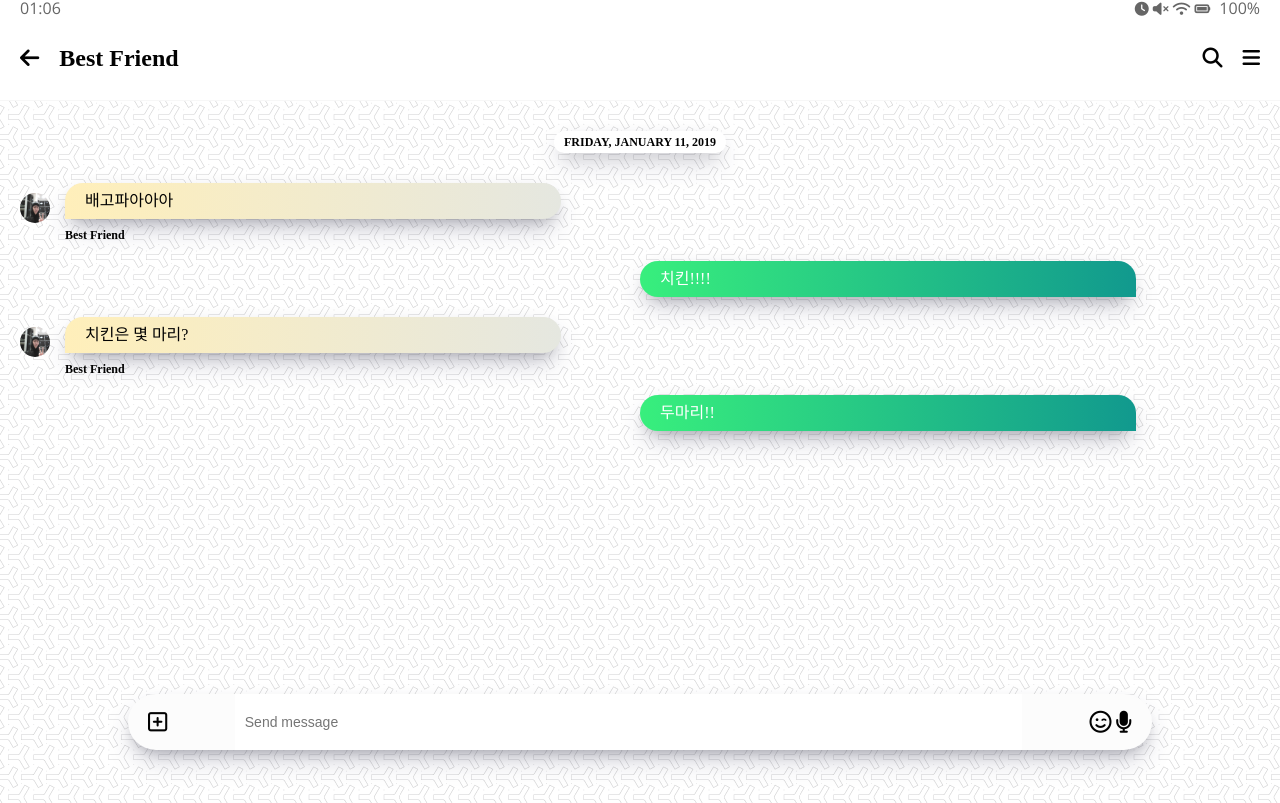
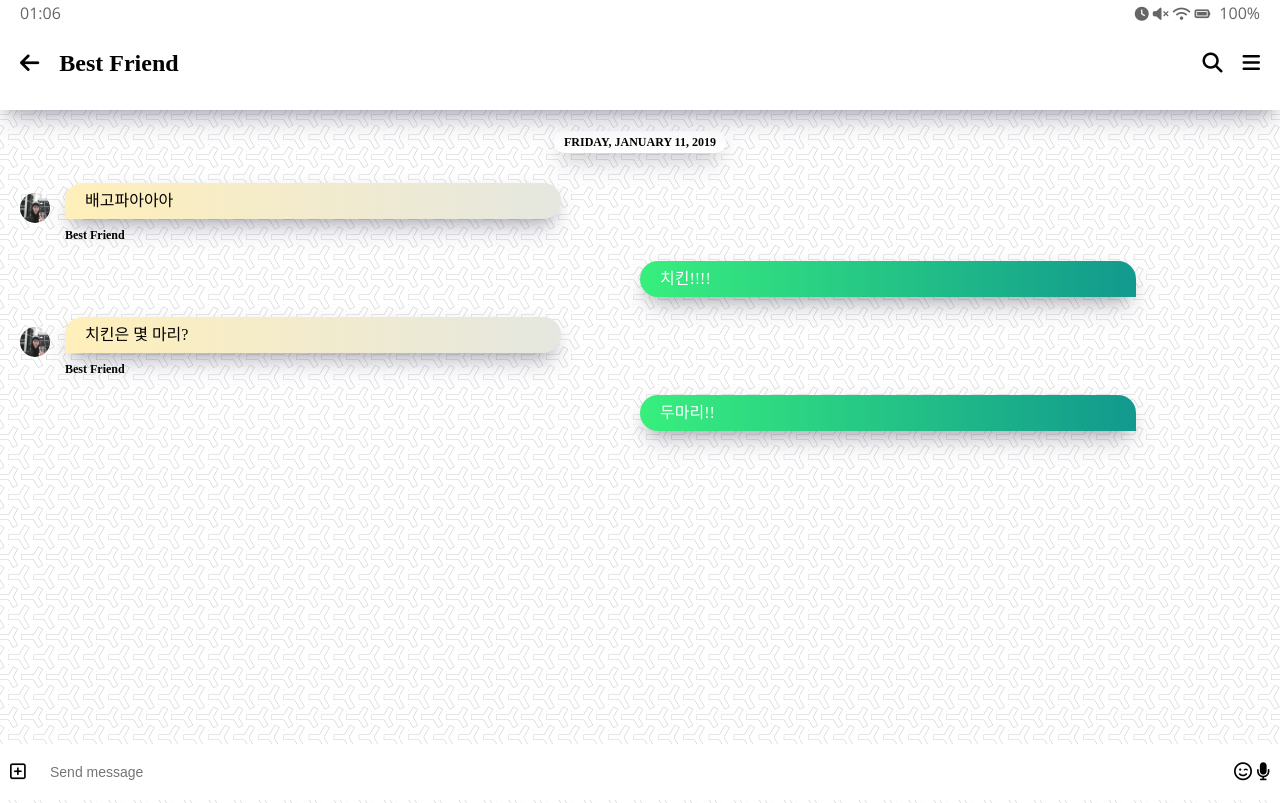
Before and after one commit to allieclan/kakao-clone, a plain HTML site: page chat.html in a window 1280 px wide. Shown: the top 803 px of the page. Drawn offline with nearby package versions, Linux system fonts and the light colour scheme.

Commit message:
animation#1

```diff
--- a/chat.html
+++ b/chat.html
@@ -12,6 +12,7 @@
     <title>Chat | Kakao CLone</title>
   </head>
   <body class="chat-body">
+    <div class="header-wrapper">
       <div class="status-bar">
         <div class="status-bar__column">
           <span class="status-bar__clock">01:06</span>
@@ -42,6 +43,7 @@
           </span>
         </div>
       </header>
+    </div>
     <main class="chat-screen">
       <ul class="chat__messages">
         <span class="chat__timestamp">Friday, January 11, 2019</span>
@@ -75,18 +77,17 @@
         </li>
       </ul>
     </main>
-    <div class="chat__write">
-      <div class="chat__write-column">
-        <i class="far fa-plus-square"></i>
-      </div>
-      <div class="chat__write-column">
+    <div class="chat__write-container">
       <input
+        class="chat__write"
         type="text"
         placeholder="Send message"
         class="chat__write-input"
       />
+      <div class="chat__icon-left chat__icon">
+        <i class="far fa-plus-square"></i>
       </div>
-      <div class="chat__write-column">
+      <div class="chat__icon-right chat__icon">
         <span class="chat__write-icon">
           <i class="far fa-smile-wink"></i>
         </span>
--- a/css/chat.css
+++ b/css/chat.css
@@ -1,5 +1,16 @@
+.header-wrapper {
+  top: 0px;
+  width: 100%;
+  position: fixed;
+  background-color: white;
+  padding: 5px 0px;
+  box-shadow: 0 13px 27px -5px rgba(50, 50, 93, 0.25),
+    0 8px 16px -8px rgba(0, 0, 0, 0.3), 0 -6px 16px -6px rgba(0, 0, 0, 0.025);
+}
+
 .chat-body {
   padding: 0;
+  padding-top: 100px;
 }
 
 .chat-body .header,
@@ -7,26 +18,61 @@
   padding: 0px 20px;
 }
 
-.chat-screen {
+.chat-body {
   background-image: url(../images/chatBg.png);
-  min-height: 100vh;
+  min-height: 1000vh;
 }
 
-.chat__write {
+.chat__write-container {
   position: fixed;
-  bottom: 50px;
-  width: 80%;
+  bottom: 0px;
   margin: 0 auto;
   left: 0;
   right: 0;
   display: flex;
   justify-content: space-between;
   align-items: center;
-  background-color: #fcfcfc;
-  padding: 0px 20px;
+  width: 100%;
+}
+
+.chat__icon-right {
+  position: absolute;
+  right: 10px;
+}
+
+.chat__icon-left {
+  position: absolute;
+  left: 10px;
+}
+
+.chat__write {
+  margin: 0 auto;
+  bottom: 0px;
+  width: 100%;
+  border-radius: 0;
+  padding: 20px 50px;
+  border: none;
+  font-size: 14px;
+  transition: width 0.5s ease-in-out, border-radius 0.5s ease-in-out,
+    transform 0.5s ease-in-out;
+}
+
+.chat__write:focus {
+  outline: none;
+  width: 80%;
+  transform: translateY(-50px);
   border-radius: 40px;
   box-shadow: 0 13px 27px -5px rgba(50, 50, 93, 0.25),
     0 8px 16px -8px rgba(0, 0, 0, 0.3), 0 -6px 16px -6px rgba(0, 0, 0, 0.025);
+}
+
+.chat__icon {
+  font-size: 18px;
+  transition: opacity 0.3s ease-in-out;
+}
+
+.chat__write:focus ~ .chat__icon {
+  opacity: 0;
 }
 
 .chat__write i {
@@ -42,10 +88,6 @@
   width: 100%;
   border: none;
   font-size: 14px;
-}
-
-.chat__write-column input:focus {
-  outline: none;
 }
 
 .chat-screen .chat__messages {
```
Lines whose indentation alone changed are shown as unchanged.
